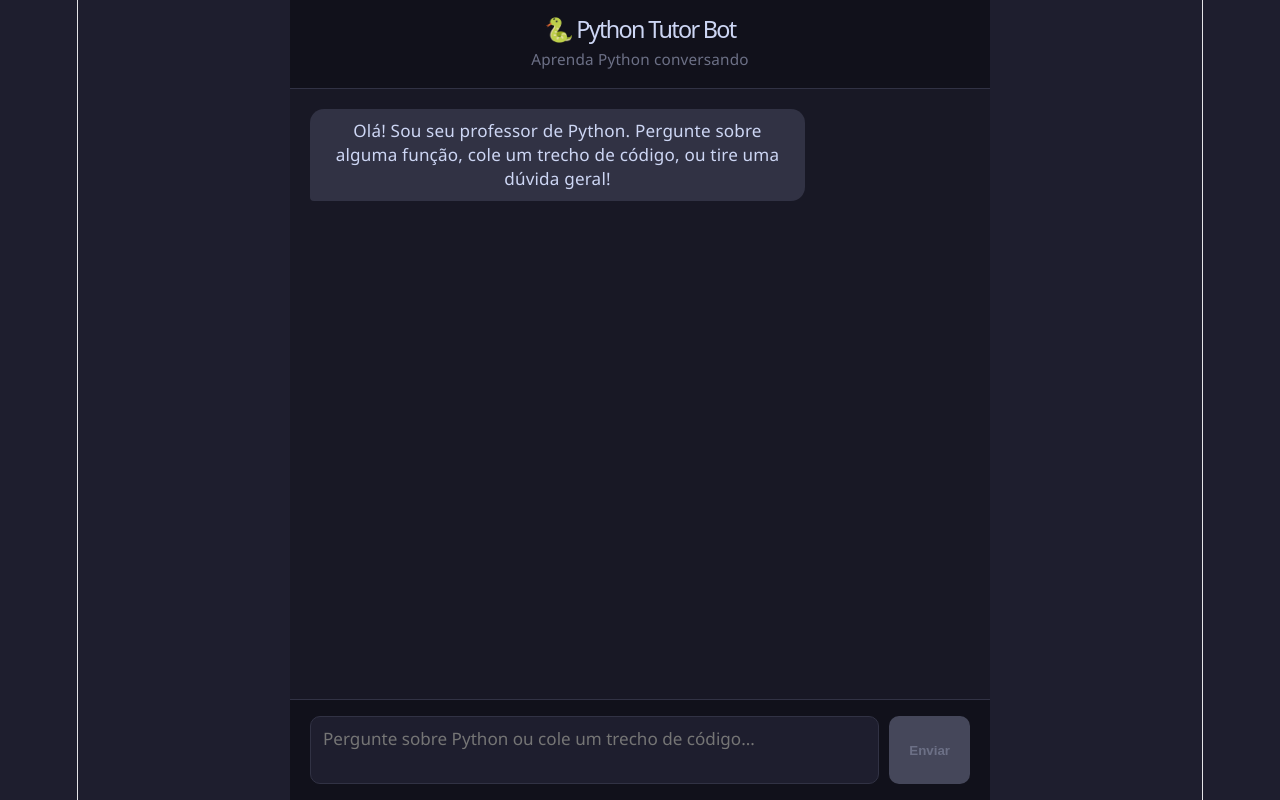
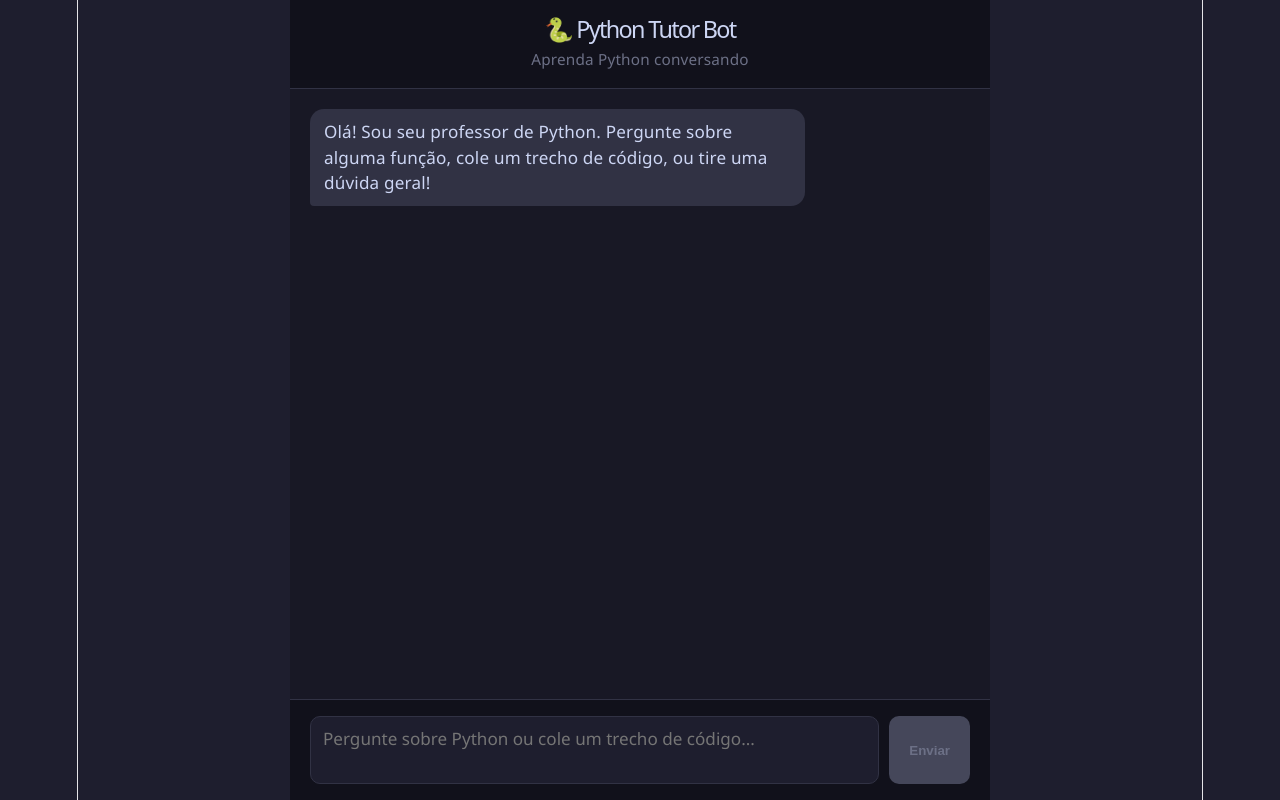
Before and after one commit to brunofoglake/Pytutor, a React app in the folder frontend/: page / in a window 1280 px wide. Built offline with nearby package versions, Linux system fonts and the light colour scheme; the HTML template or start-up script is replaced by a standard one.

Commit message:
Adicionado leitura de linguagem markdown

```diff
--- a/frontend/package.json
+++ b/frontend/package.json
@@ -14,7 +14,9 @@
   "dependencies": {
     "axios": "^1.18.1",
     "react": "^19.2.7",
-    "react-dom": "^19.2.7"
+    "react-dom": "^19.2.7",
+    "react-markdown": "^10.1.0",
+    "remark-gfm": "^4.0.1"
   },
   "devDependencies": {
     "@types/react": "^19.2.17",
--- a/frontend/src/App.css
+++ b/frontend/src/App.css
@@ -61,9 +61,62 @@ body {
   max-width: 75%;
   padding: 10px 14px;
   border-radius: 14px;
-  white-space: pre-wrap;
-  line-height: 1.4;
+  line-height: 1.5;
   font-size: 0.95rem;
+  text-align: left;
+}
+
+.message-bubble p {
+  margin: 0 0 8px;
+}
+
+.message-bubble p:last-child {
+  margin-bottom: 0;
+}
+
+.message-bubble ul,
+.message-bubble ol {
+  margin: 0 0 8px;
+  padding-left: 20px;
+}
+
+.message-bubble h1,
+.message-bubble h2,
+.message-bubble h3 {
+  margin: 12px 0 8px;
+  font-size: 1rem;
+}
+
+.message-bubble h1:first-child,
+.message-bubble h2:first-child,
+.message-bubble h3:first-child {
+  margin-top: 0;
+}
+
+.message-bubble code {
+  background: rgba(0, 0, 0, 0.25);
+  padding: 2px 5px;
+  border-radius: 4px;
+  font-family: "Fira Code", "Consolas", monospace;
+  font-size: 0.85em;
+}
+
+.message-bubble pre {
+  background: #0d0d15;
+  padding: 10px 12px;
+  border-radius: 8px;
+  overflow-x: auto;
+  margin: 8px 0;
+}
+
+.message-bubble pre code {
+  background: none;
+  padding: 0;
+}
+
+.message.user .message-bubble pre,
+.message.user .message-bubble code {
+  background: rgba(0, 0, 0, 0.15);
 }
 
 .message.user .message-bubble {
--- a/frontend/src/App.jsx
+++ b/frontend/src/App.jsx
@@ -1,5 +1,7 @@
 import { useState, useRef, useEffect } from "react";
 import axios from "axios";
+import ReactMarkdown from "react-markdown";
+import remarkGfm from "remark-gfm";
 import "./App.css";
 
 // Troque pela sua URL fixa do ngrok (ex: https://seu-dominio.ngrok-free.app)
@@ -79,7 +81,13 @@ function App() {
       <div className="chat-messages">
         {messages.map((msg, idx) => (
           <div key={idx} className={`message ${msg.role}`}>
-            <div className="message-bubble">{msg.text}</div>
+            <div className="message-bubble">
+              {msg.role === "bot" ? (
+                <ReactMarkdown remarkPlugins={[remarkGfm]}>{msg.text}</ReactMarkdown>
+              ) : (
+                msg.text
+              )}
+            </div>
           </div>
         ))}
         {loading && (
```
Also changed, not shown: 1 other file (tests, documents, lock files or other folders).
